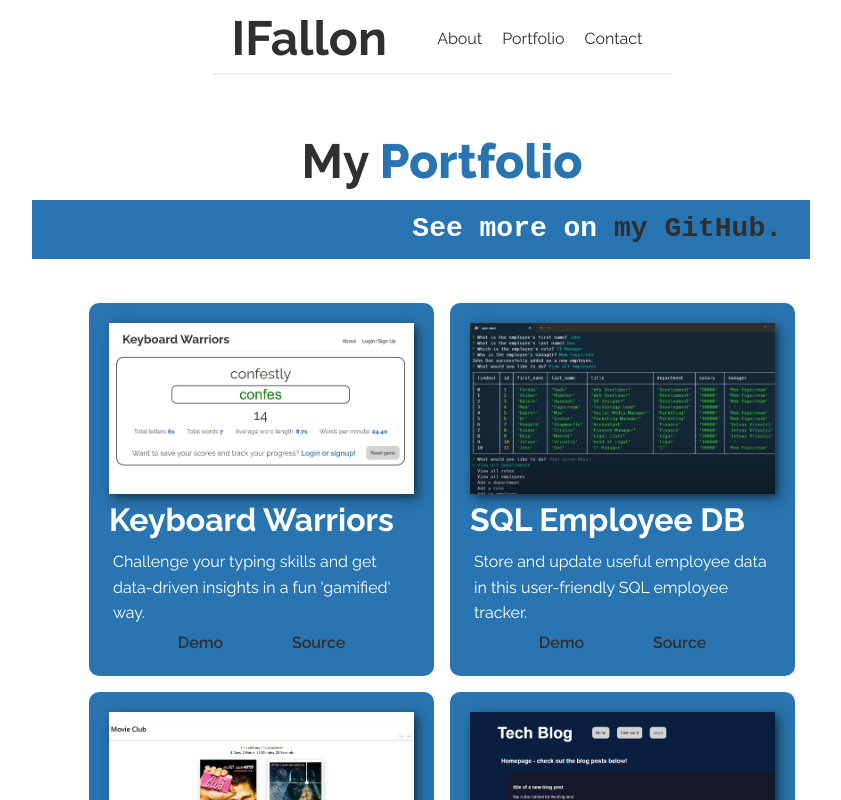
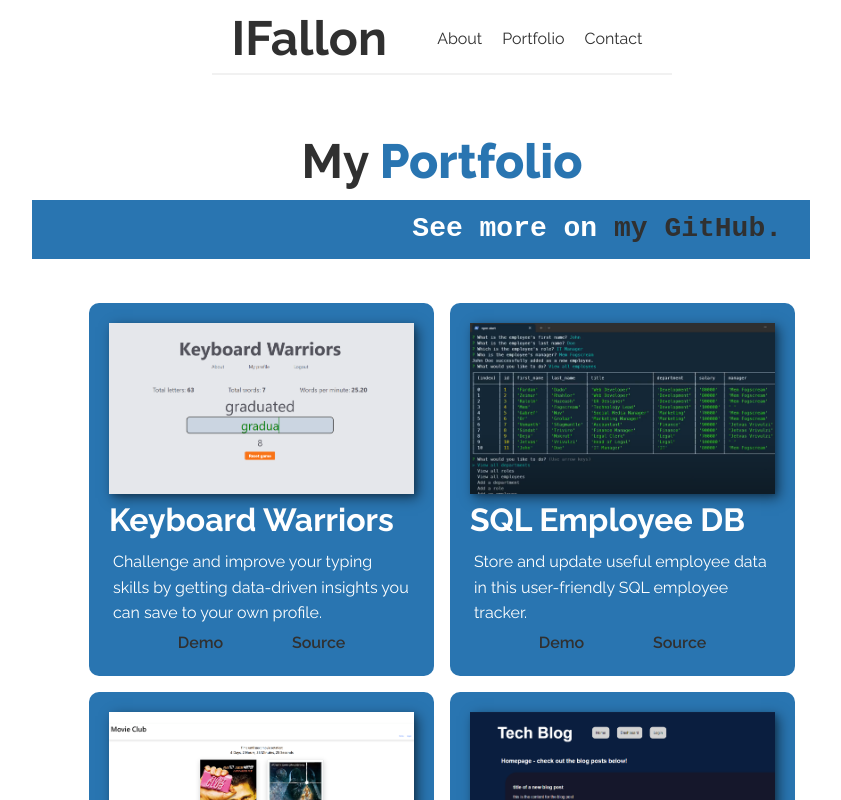
Before and after one commit to isaacfallon/Personal-React-Portfolio, a React (Vite) app: page /Portfolio in a window 1280 px wide. Shown: the top 800 px of the page, without its empty margins (198-1039 px from the left). Built offline with nearby package versions, Linux system fonts and the light colour scheme.

Commit message:
Added updated project images and tweaked link visuals

```diff
--- a/src/App.css
+++ b/src/App.css
@@ -149,6 +149,14 @@ header {
 .regularBold {
     font-weight: 700;
     font-size: 1.2em;
+}
+
+.homeLink {
+    color: var(--clr-accent);
+}
+
+.homeLink:hover {
+    color: inherit;
 }
 
 /* ----------Portfolio page styles---------- */
--- a/src/data/projectdata.json
+++ b/src/data/projectdata.json
@@ -1,8 +1,8 @@
 [
     {
         "title": "Keyboard Warriors",
-        "imgSrc": "Keyboard-Warriors-Project_SC.png",
-        "description": "Challenge your typing skills and get data-driven insights in a fun 'gamified' way.",
+        "imgSrc": "Keyboard-Warriors-Project_SC2.png",
+        "description": "Challenge and improve your typing skills by getting data-driven insights you can save to your own profile.",
         "demo": "https://keyboardwarriors.site/",
         "source": "https://github.com/isaacfallon/Project-3-Keyboard-Warriors"
     },
--- a/src/pages/About.jsx
+++ b/src/pages/About.jsx
@@ -20,7 +20,7 @@ export default function About() {
         </p>
         <br></br>
         <p>
-          Please don&apos;t hesitate to reach out at the links below or using <Link to="/Contact">my contact page.</Link>
+          Please don&apos;t hesitate to reach out at the links below or using <Link to="/Contact" className="homeLink">my contact page.</Link>
         </p>
       </div>
     </>
```
Also changed, not shown: src/assets/Keyboard-Warriors-Project_SC2.png (added).
